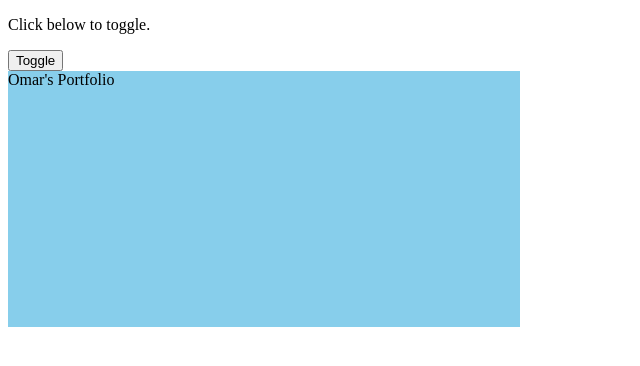
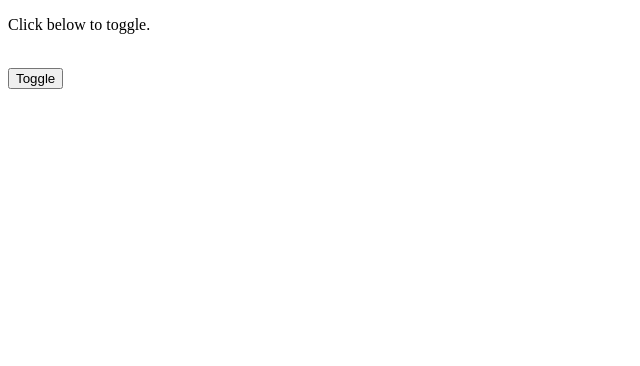
Before and after one commit to developeromi/developeromi.github.io, a plain HTML site: page index.html in a window 1280 px wide. Both pictures are taken after a click on the button "Toggle". Shown: the whole page, without its empty margins (0-640 px from the left). Drawn offline with nearby package versions, Linux system fonts and the light colour scheme.

Commit message:
Update index.html

```diff
--- a/index.html
+++ b/index.html
@@ -5,7 +5,7 @@
     <script>
       $(document).ready(function(){
         $("button").click(function(){
-          $(".div").animate({
+          $("div").animate({
             height: 'toggle'
           });
         });
@@ -14,6 +14,7 @@
   </head>
   <body>
     <p>Click below to toggle.</p>
+    <br>
     <button>Toggle</button>
     <div style="background:skyblue;height:256px;width:512px;position:absolute;">Omar's Portfolio</div>
   </body>
```
